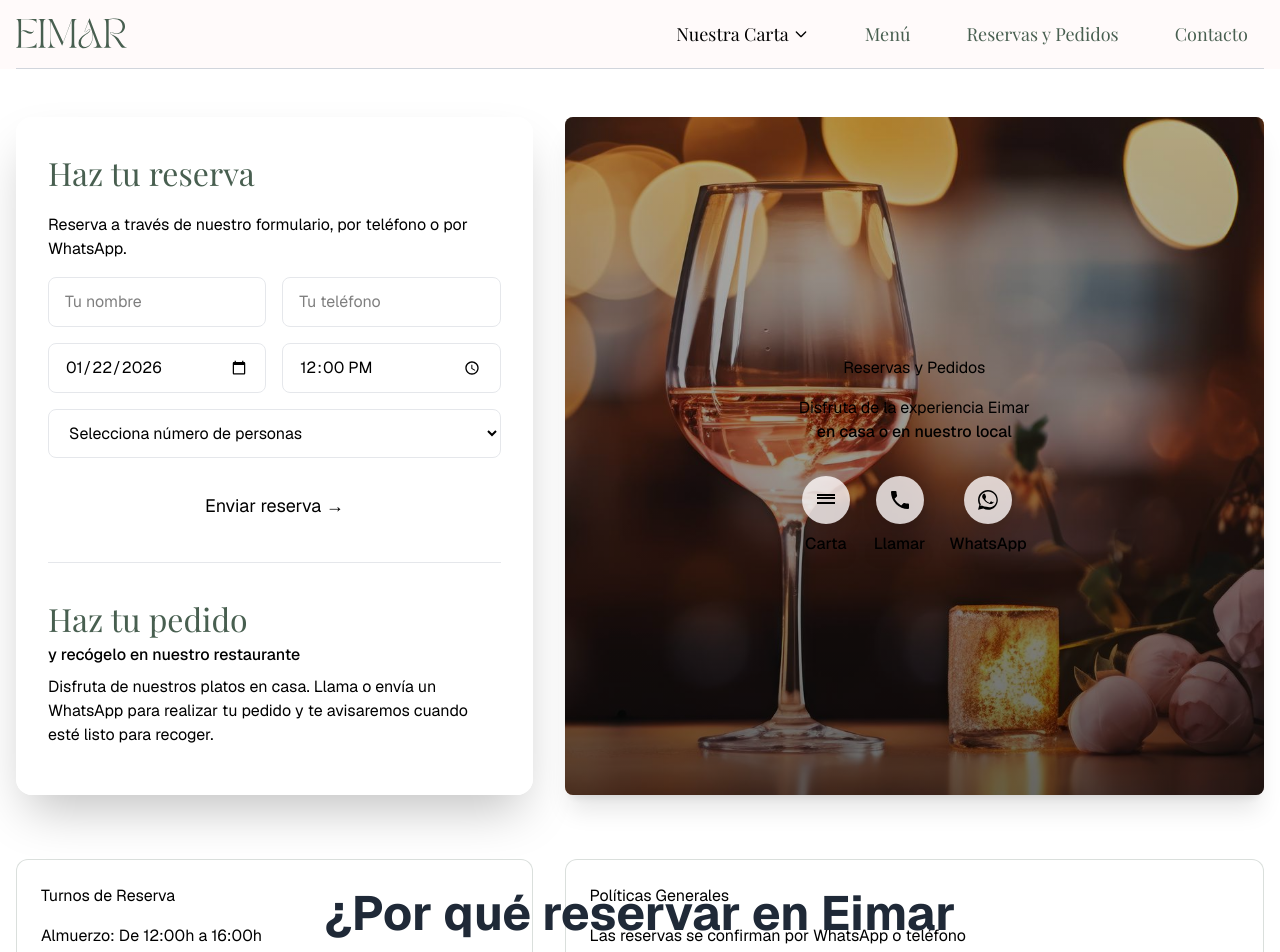
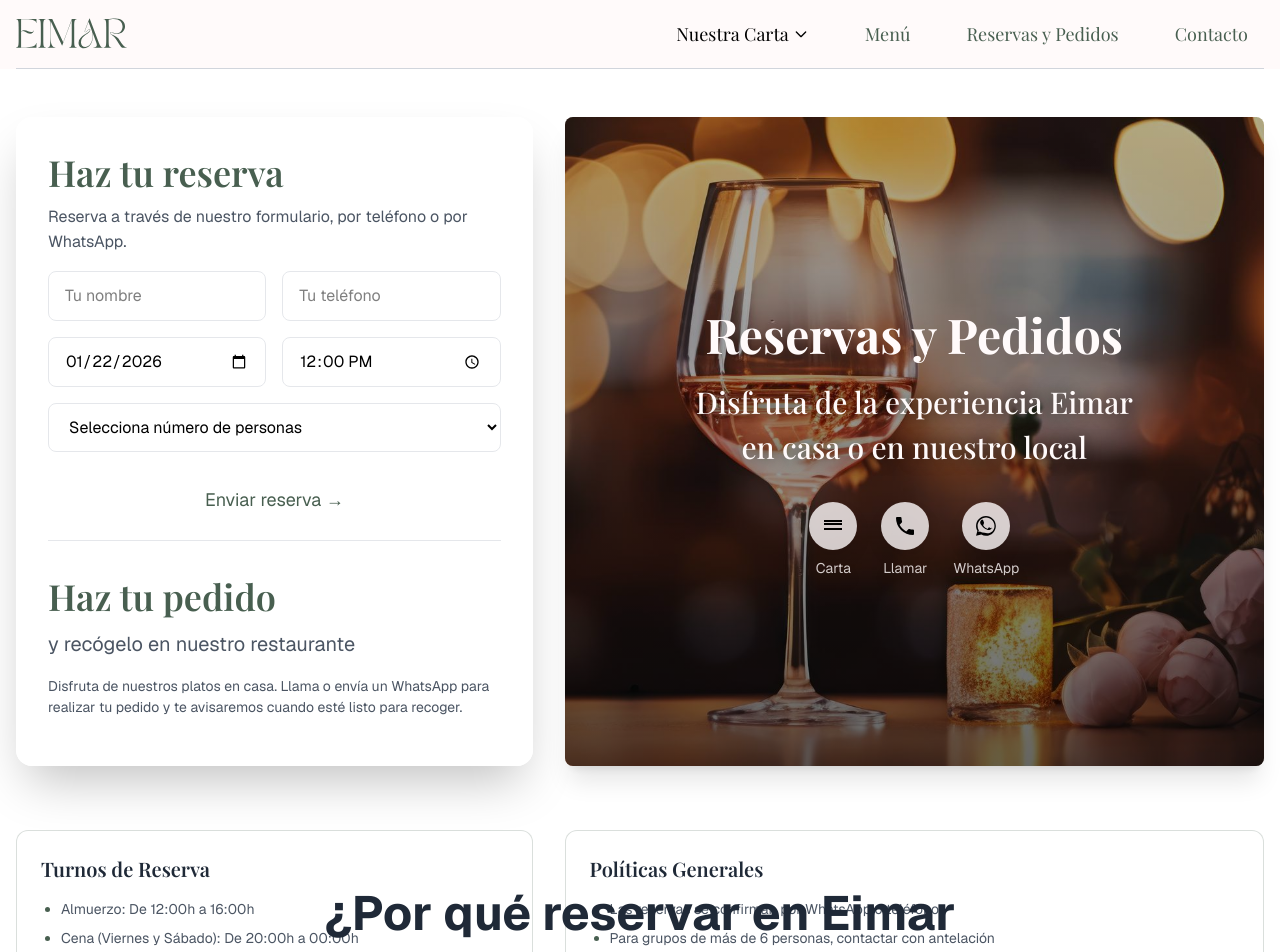
Before and after one commit to yolovi/eimar-frontend, a Next.js app: page /reservas-y-pedidos in a window 1280 px wide. Shown: the top 952 px of the page. Built offline with nearby package versions, Linux system fonts and the light colour scheme.

Commit message:
refactor(typography, styles): update component styles for consistency and readability across the application. Aplicated mostly to OrderSection, Reservation and buttons

```diff
--- a/src/components/features/Reservations/Reservations.tsx
+++ b/src/components/features/Reservations/Reservations.tsx
@@ -156,18 +156,18 @@ const Reservations = ({
                 <div className="absolute inset-0 flex items-center justify-center z-50">
                   <div className="text-center px-8 relative z-50">
                     <h1
-                      className="eimar-h2 mb-4"
-                      style={{ color: "var(--text-inverse)" }}
+                      className="ds-h2 mb-4"
+                      style={{ color: "var(--color-base)" }}
                     >
                       Reservas y Pedidos
                     </h1>
-                    <p className="eimar-hero-subtitle mb-8">
+                    <p className="ds-hero-subtitle mb-8">
                       Disfruta de la experiencia Eimar
                       <br />
                       <span
                         className="font-medium"
                         style={{
-                          color: "var(--text-inverse)",
+                          color: "var(--color-base)",
                         }}
                       >
                         en casa o en nuestro local
@@ -207,10 +207,10 @@ const Reservations = ({
         <div className="grid lg:grid-cols-7 gap-8">
           {/* Turnos */}
           <div className="p-6 bg-white/50 rounded-xl border border-accent/20 lg:col-span-3">
-            <h4 className="eimar-h6 mb-4">
+            <h4 className="ds-h6 mb-4">
               {RESERVATIONS_CONTENT.policies.turnos.title}
             </h4>
-            <ul className="eimar-list-bulleted eimar-body-small">
+            <ul className="ds-list-bulleted ds-body-sm">
               {RESERVATIONS_CONTENT.policies.turnos.content.map(
                 (item, index) => (
                   <li key={index}>{item}</li>
@@ -221,10 +221,10 @@ const Reservations = ({
 
           {/* Políticas */}
           <div className="p-6 bg-white/50 rounded-xl border border-accent/20 lg:col-span-4">
-            <h4 className="eimar-h6 mb-4">
+            <h4 className="ds-h6 mb-4">
               {RESERVATIONS_CONTENT.policies.general.title}
             </h4>
-            <ul className="eimar-list-bulleted eimar-body-small">
+            <ul className="ds-list-bulleted ds-body-sm">
               {RESERVATIONS_CONTENT.policies.general.content.map(
                 (item, index) => (
                   <li key={index}>{item}</li>
--- a/src/components/ui/OrderSection/OrderSection.tsx
+++ b/src/components/ui/OrderSection/OrderSection.tsx
@@ -17,20 +17,17 @@ interface OrderSectionProps {
 
 const OrderSection = ({ className = "" }: OrderSectionProps) => {
   return (
-    <div className={`mt-8 pt-8 border-t border-gray-200 ${className}`}>
+    <div className={`mt-4 pt-8 border-t border-gray-200 ${className}`}>
       <h2
-        className="font-accent"
-        style={{
-          color: "var(--color-accent)",
-          fontSize: "2rem",
-        }}
+        className="ds-h3 mb-2"
+        style={{color: "var(--color-accent)"}}
       >
-        Haz tu pedido{" "}
+        Haz tu pedido
       </h2>
-      <p className="eimar-body mb-2 font-medium">
+      <p className="ds-body-xl mb-4 font-bold ">
         y recógelo en nuestro restaurante
       </p>
-      <p className="eimar-body-small mb-4">
+      <p className="ds-body-sm mb-4">
         Disfruta de nuestros platos en casa. Llama o envía un WhatsApp para
         realizar tu pedido y te avisaremos cuando esté listo para recoger.
       </p>
--- a/src/components/ui/ReservationForm/ReservationForm.tsx
+++ b/src/components/ui/ReservationForm/ReservationForm.tsx
@@ -42,7 +42,7 @@ export interface ReservationFormProps {
 // Función helper para obtener fecha actual en formato YYYY-MM-DD
 const getTodayDate = (): string => {
   const today = new Date();
-  return today.toISOString().split('T')[0];
+  return today.toISOString().split("T")[0];
 };
 
 const ReservationForm = ({
@@ -52,6 +52,21 @@ const ReservationForm = ({
   showOrderSection = true,
   className = "",
 }: ReservationFormProps) => {
+  // Constantes de estilos para evitar repetición
+  const inputBaseStyles =
+    "w-full px-4 py-3 border rounded-lg transition-colors";
+  const inputNormalStyles = "border-gray-200";
+  const inputErrorStyles = "border-red-300 focus:border-red-500";
+  const errorMessageStyles = "ds-error mt-1";
+
+  // Función helper para estilos de input según estado de error
+  const getInputStyles = (hasError: boolean, extraClasses = "") => {
+    return cn(
+      inputBaseStyles,
+      hasError ? inputErrorStyles : inputNormalStyles,
+      extraClasses,
+    );
+  };
   const [formData, setFormData] = useState<ReservationFormData>({
     name: "",
     phone: "",
@@ -94,7 +109,7 @@ const ReservationForm = ({
   // Manejar cambios en los inputs
   const handleInputChange = (
     field: keyof ReservationFormData,
-    value: string
+    value: string,
   ) => {
     setFormData((prev) => ({ ...prev, [field]: value }));
 
@@ -144,22 +159,18 @@ const ReservationForm = ({
   };
 
   return (
-    <div className={cn(
-      "bg-white/95 backdrop-blur-sm rounded-2xl p-8 shadow-2xl",
-      className
-    )}>
+    <div
+      className={cn(
+        "bg-white/95 backdrop-blur-sm rounded-2xl p-8 shadow-2xl",
+        className,
+      )}
+    >
       {/* Header del formulario */}
       <div className="mb-4">
-        <h2
-          className="font-accent mb-4"
-          style={{
-            color: "var(--color-accent)",
-            fontSize: "2rem",
-          }}
-        >
+        <h2 className="ds-h3 mb-2" style={{ color: "var(--color-accent)" }}>
           {title}
         </h2>
-        <p className="eimar-body-small">{subtitle}</p>
+        <p className="ds-body-base">{subtitle}</p>
       </div>
 
       {/* Formulario */}
@@ -172,18 +183,13 @@ const ReservationForm = ({
               type="text"
               value={formData.name}
               onChange={(e) => handleInputChange("name", e.target.value)}
-              className={cn(
-                "w-full px-4 py-3 border rounded-lg transition-colors",
-                errors.name
-                  ? "border-red-300 focus:border-red-500"
-                  : "border-gray-200"
-              )}
+              className={getInputStyles(!!errors.name)}
               placeholder="Tu nombre"
               aria-invalid={!!errors.name}
               aria-describedby={errors.name ? "name-error" : undefined}
             />
             {errors.name && (
-              <p id="name-error" className="eimar-error mt-1">
+              <p id="name-error" className={errorMessageStyles}>
                 {errors.name}
               </p>
             )}
@@ -195,18 +201,13 @@ const ReservationForm = ({
               type="tel"
               value={formData.phone}
               onChange={(e) => handleInputChange("phone", e.target.value)}
-              className={cn(
-                "w-full px-4 py-3 border rounded-lg transition-colors",
-                errors.phone
-                  ? "border-red-300 focus:border-red-500"
-                  : "border-gray-200"
-              )}
+              className={getInputStyles(!!errors.phone)}
               placeholder="Tu teléfono"
               aria-invalid={!!errors.phone}
               aria-describedby={errors.phone ? "phone-error" : undefined}
             />
             {errors.phone && (
-              <p id="phone-error" className="eimar-error mt-1">
+              <p id="phone-error" className={errorMessageStyles}>
                 {errors.phone}
               </p>
             )}
@@ -221,18 +222,13 @@ const ReservationForm = ({
               type="date"
               value={formData.date}
               onChange={(e) => handleInputChange("date", e.target.value)}
-              className={cn(
-                "w-full px-4 py-3 border rounded-lg transition-colors",
-                errors.date
-                  ? "border-red-300 focus:border-red-500"
-                  : "border-gray-200"
-              )}
+              className={getInputStyles(!!errors.date)}
               min={new Date().toISOString().split("T")[0]}
               aria-invalid={!!errors.date}
               aria-describedby={errors.date ? "date-error" : undefined}
             />
             {errors.date && (
-              <p id="date-error" className="eimar-error mt-1">
+              <p id="date-error" className={errorMessageStyles}>
                 {errors.date}
               </p>
             )}
@@ -244,19 +240,16 @@ const ReservationForm = ({
               type="time"
               value={formData.time}
               onChange={(e) => handleInputChange("time", e.target.value)}
-              className={cn(
-                "w-full px-4 py-3 border rounded-lg transition-colors cursor-pointer",
-                "hover:border-gray-300",
-                errors.time
-                  ? "border-red-300 focus:border-red-500"
-                  : "border-gray-200"
+              className={getInputStyles(
+                !!errors.time,
+                "cursor-pointer hover:border-gray-300",
               )}
               placeholder="12:00"
               aria-invalid={!!errors.time}
               aria-describedby={errors.time ? "time-error" : undefined}
             />
             {errors.time && (
-              <p id="time-error" className="eimar-error mt-1">
+              <p id="time-error" className={errorMessageStyles}>
                 {errors.time}
               </p>
             )}
@@ -269,12 +262,7 @@ const ReservationForm = ({
             id="reservation-people"
             value={formData.people}
             onChange={(e) => handleInputChange("people", e.target.value)}
-            className={cn(
-              "w-full px-4 py-3 border rounded-lg transition-colors",
-              errors.people
-                ? "border-red-300 focus:border-red-500"
-                : "border-gray-200"
-            )}
+            className={getInputStyles(!!errors.people)}
             aria-invalid={!!errors.people}
             aria-describedby={errors.people ? "people-error" : undefined}
           >
@@ -287,7 +275,7 @@ const ReservationForm = ({
             <option value="6+">6 o más personas</option>
           </select>
           {errors.people && (
-            <p id="people-error" className="eimar-error mt-1">
+            <p id="people-error" className={errorMessageStyles}>
               {errors.people}
             </p>
           )}
--- a/src/components/ui/buttons/ActionButton/ActionButton.tsx
+++ b/src/components/ui/buttons/ActionButton/ActionButton.tsx
@@ -67,7 +67,12 @@ const ActionButton = ({
           {icon}
         </div>
       </div>
-      <span className="eimar-body-small font-medium">{label}</span>
+      <span
+        className="ds-body-sm font-medium"
+        style={{ color: "var(--color-base)", opacity: 0.8 }}
+      >
+        {label}
+      </span>
     </button>
   );
 };
--- a/src/components/ui/buttons/Button/Button.tsx
+++ b/src/components/ui/buttons/Button/Button.tsx
@@ -5,13 +5,13 @@ import { BaseButtonSize } from "../shared";
 import { SVG_NAMESPACE } from "@/constants";
 
 const buttonVariants: Record<ButtonVariant, string> = {
-  primary: "bg-secondary hover:bg-bg-accent text-text-inverse hover:text-text-inverse font-medium",
-  secondary: "bg-bg-accent/20 hover:bg-bg-accent text-text-primary hover:text-text-inverse",
+  primary: "bg-primary hover:bg-accent text-base hover:text-base font-medium",
+  secondary: "bg-accent/20 hover:bg-accent text-primary hover:text-base",
   outline:
-    "bg-transparent border-2 border-text-primary text-text-primary hover:bg-bg-secondary hover:text-text-inverse hover:border-bg-secondary",
+    "bg-transparent border-2 border-primary text-primary hover:bg-primary hover:text-base hover:border-primary",
   ghost:
-    "bg-transparent text-text-primary hover:bg-bg-accent/20 hover:text-text-accent border-transparent",
-  destructive: "bg-red-400 hover:bg-red-700 text-text-inverse",
+    "bg-transparent text-accent hover:bg-accent/20 hover:text-accent border-transparent",
+  destructive: "bg-red-400 hover:bg-red-700 text-base",
 };
 
 const buttonSizes: Record<BaseButtonSize, string> = {
--- a/src/styles/_typography.css
+++ b/src/styles/_typography.css
@@ -60,13 +60,11 @@ _typography.css ahora funcionará perfectamente porque Tailwind ya sabrá qué e
 }
 
 .ds-body-sm {
-    @apply font-sans text-text-secondary font-normal leading-normal text-sm; /* color: var(--text-light);*/
-    /* color: var(--text-light); */
+  @apply font-sans text-text-secondary font-normal leading-normal text-sm;
 }
 
 .ds-body-xs {
   @apply font-sans text-text-secondary font-normal leading-normal text-xs;
-    /* color: var(--text-light); */
 }
 
 /*
--- a/src/styles/globals.css
+++ b/src/styles/globals.css
@@ -89,10 +89,10 @@ body {
 }
 
 /* Herencia de colores específica - solo para elementos que realmente la necesitan */
-button,
-input,
-select,
-textarea {
+/* Excluir botones con clases de color específicas para evitar sobrescribir Tailwind */
+input:not([class*="text-"]):not([class*="bg-"]),
+select:not([class*="text-"]):not([class*="bg-"]),
+textarea:not([class*="text-"]):not([class*="bg-"]) {
   color: inherit;
 }
 
```
Also changed, not shown: src/app/reservas-y-pedidos/page.tsx (+6 -6 lines), src/components/features/Menu/Menu.tsx (+24 -24 lines). Lines whose indentation alone changed are shown as unchanged.
